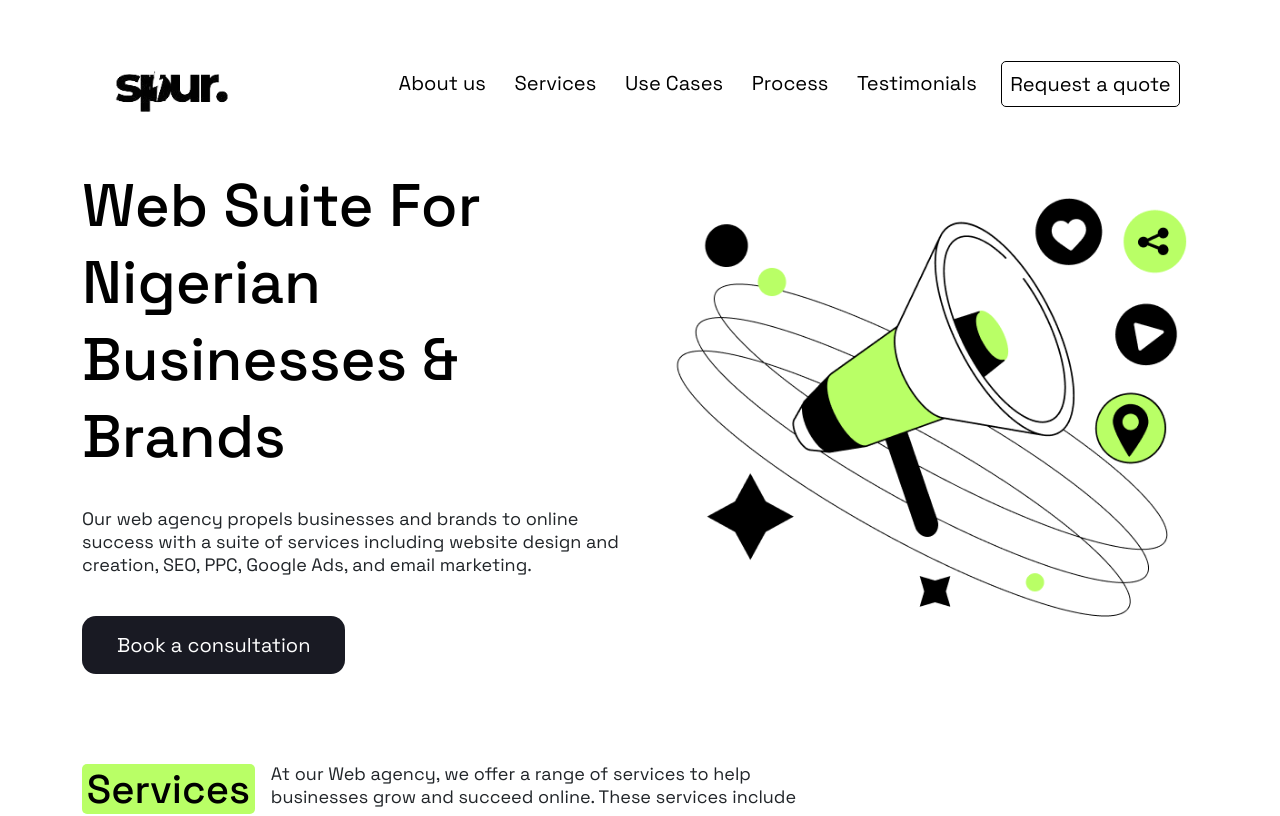
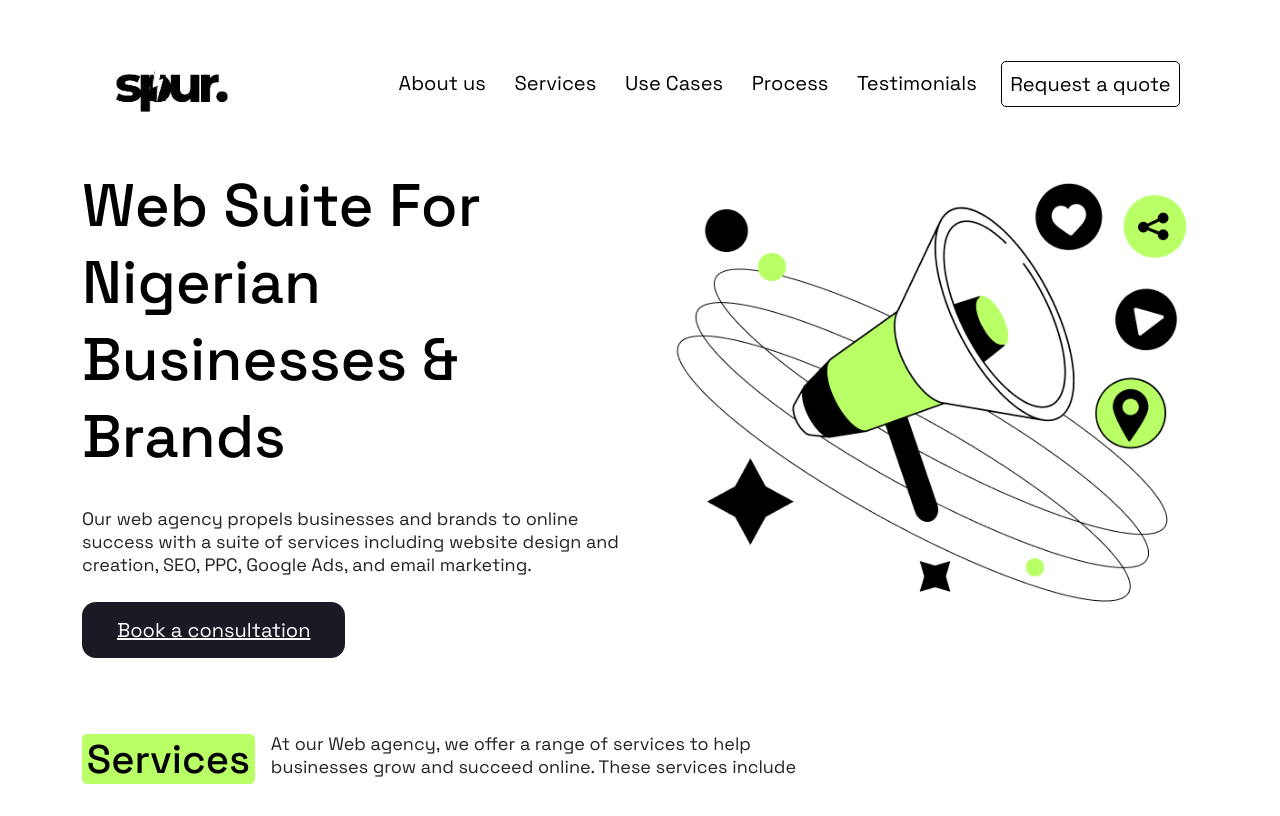
Before and after one commit to Xploreicon/spur, a React (Create React App) app: page / in a window 1280 px wide. Shown: the top 816 px of the page. Built offline with nearby package versions, Linux system fonts and the light colour scheme; the HTML template or start-up script is replaced by a standard one.

Commit message:
adjusted the navbar icon and added a form link

```diff
--- a/src/components/Menu/Menu.css
+++ b/src/components/Menu/Menu.css
@@ -57,5 +57,6 @@
 }
 .navbar-toggler-icon{
     background: url(../../assets/menu.png) no-repeat;
-
+    position: relative;
+    top: 10px;
 }
--- a/src/container/Hero/Hero.jsx
+++ b/src/container/Hero/Hero.jsx
@@ -14,7 +14,9 @@ const Hero = () => {
         <div className="col-md-6 col-12">
           <h1 className="title">Web Suite For Nigerian Businesses & Brands</h1>
           <p className="py-4">Our web agency propels businesses and brands to online success with a suite of services including website design and creation, SEO, PPC, Google Ads, and email marketing.</p>
-          <button className="btn-positivus">Book a consultation</button>
+          <a href="https://d2zhcj7kad1.typeform.com/to/YHMKeYYM" className="btn-positivus" target="_blank" rel="noopener noreferrer">
+            Book a consultation
+          </a>
         </div>
         <div className="col-md-6 col-12 mt-md-0 mt-4">
           <img className="img-fluid" src={images.hero} alt="design" />
```
